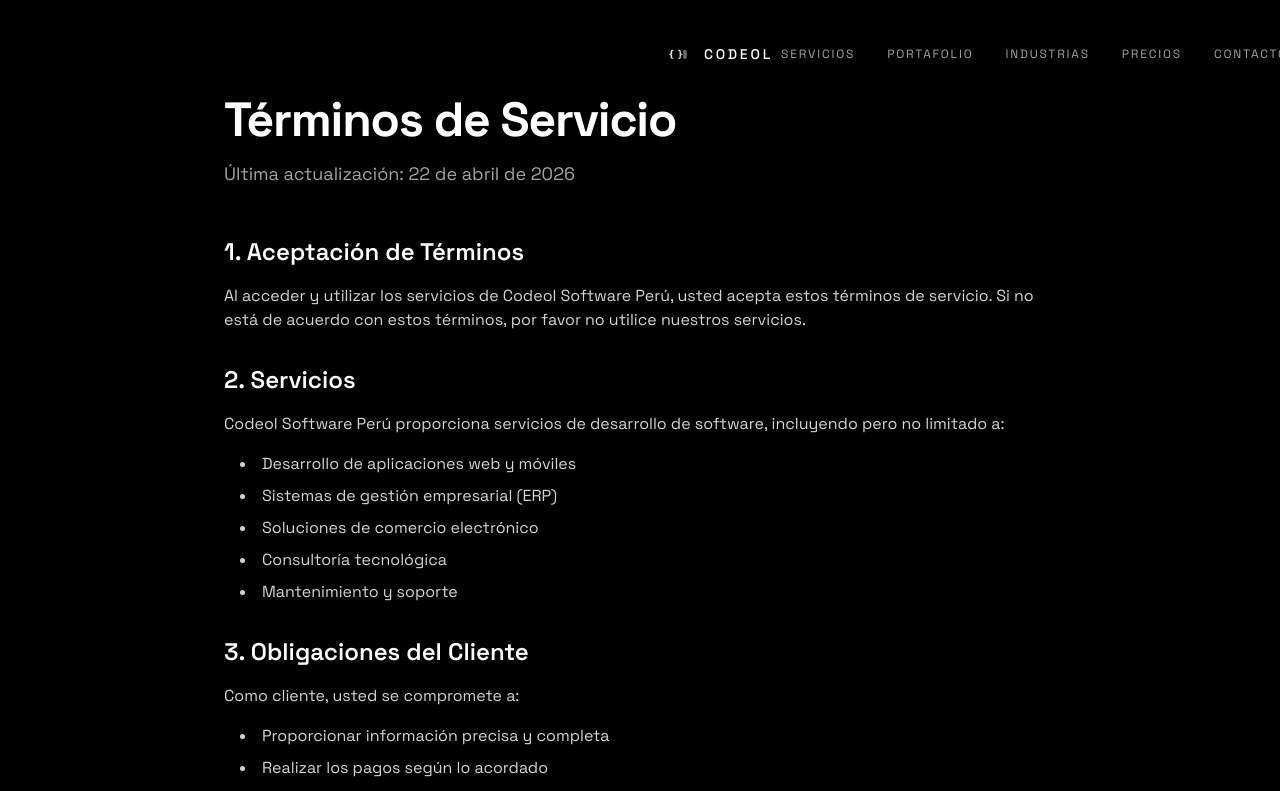
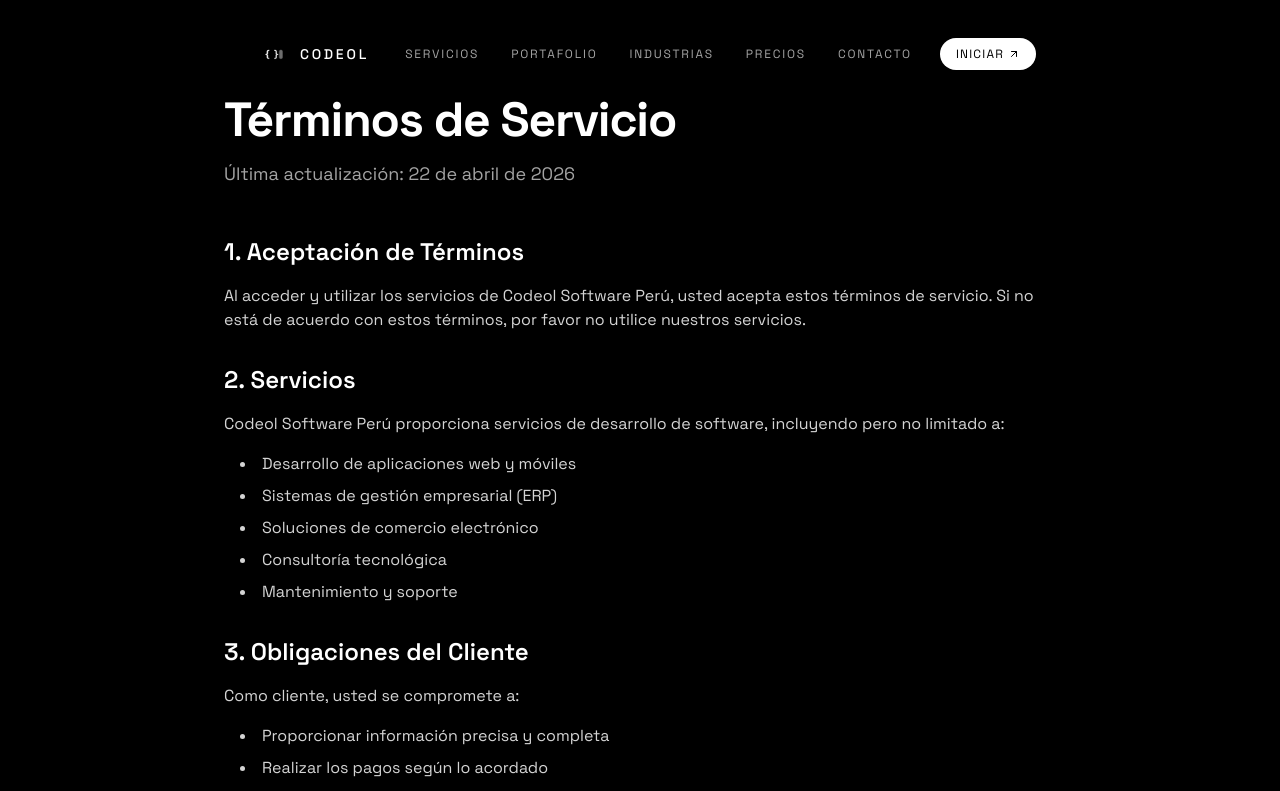
Before and after one commit to stevlozano/Codeol-Software-Peru, a React (Vite) app: page /terms in a window 1280 px wide. Shown: the top 791 px of the page. Built offline with nearby package versions, Linux system fonts and the light colour scheme.

Commit message:
Fix navbar positioning for Windows compatibility using container-based centering

```diff
--- a/src/components/Navbar.jsx
+++ b/src/components/Navbar.jsx
@@ -52,8 +52,9 @@ export default function Navbar() {
         initial={{ y: -40, opacity: 0 }}
         animate={{ y: 0, opacity: 1 }}
         transition={{ duration: 1, ease: [0.22, 1, 0.36, 1] }}
-        className="fixed top-6 left-1/2 -translate-x-1/2 z-50"
+        className="fixed top-6 left-0 right-0 z-50 px-4 sm:px-6 lg:px-8"
       >
+        <div className="max-w-fit mx-auto">
           <div
             className={`flex items-center gap-1 px-2 py-2 rounded-full transition-all duration-500 ${
               isScrolled
@@ -122,6 +123,7 @@ export default function Navbar() {
             />
           </button>
         </div>
+        </div>
       </motion.nav>
 
       {/* Mobile Menu - Full Screen Overlay */}
```
Lines whose indentation alone changed are shown as unchanged.
